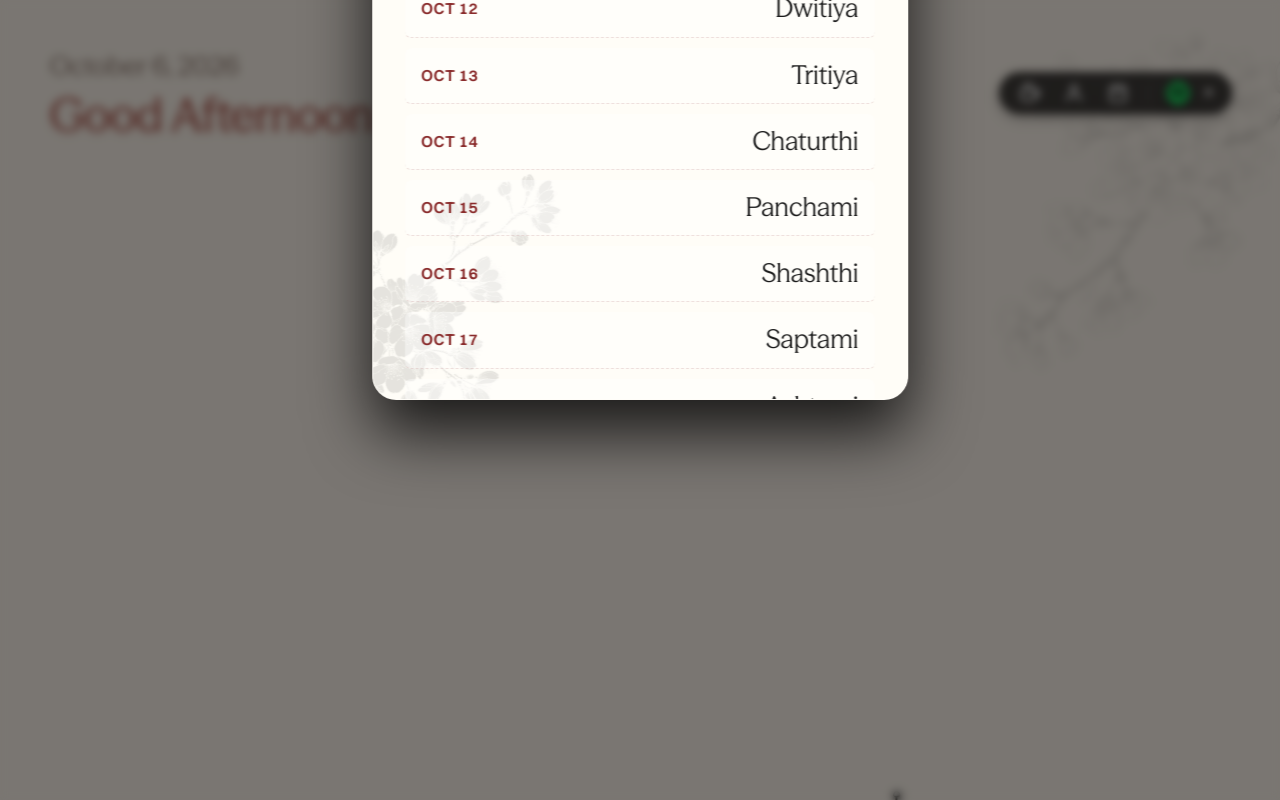
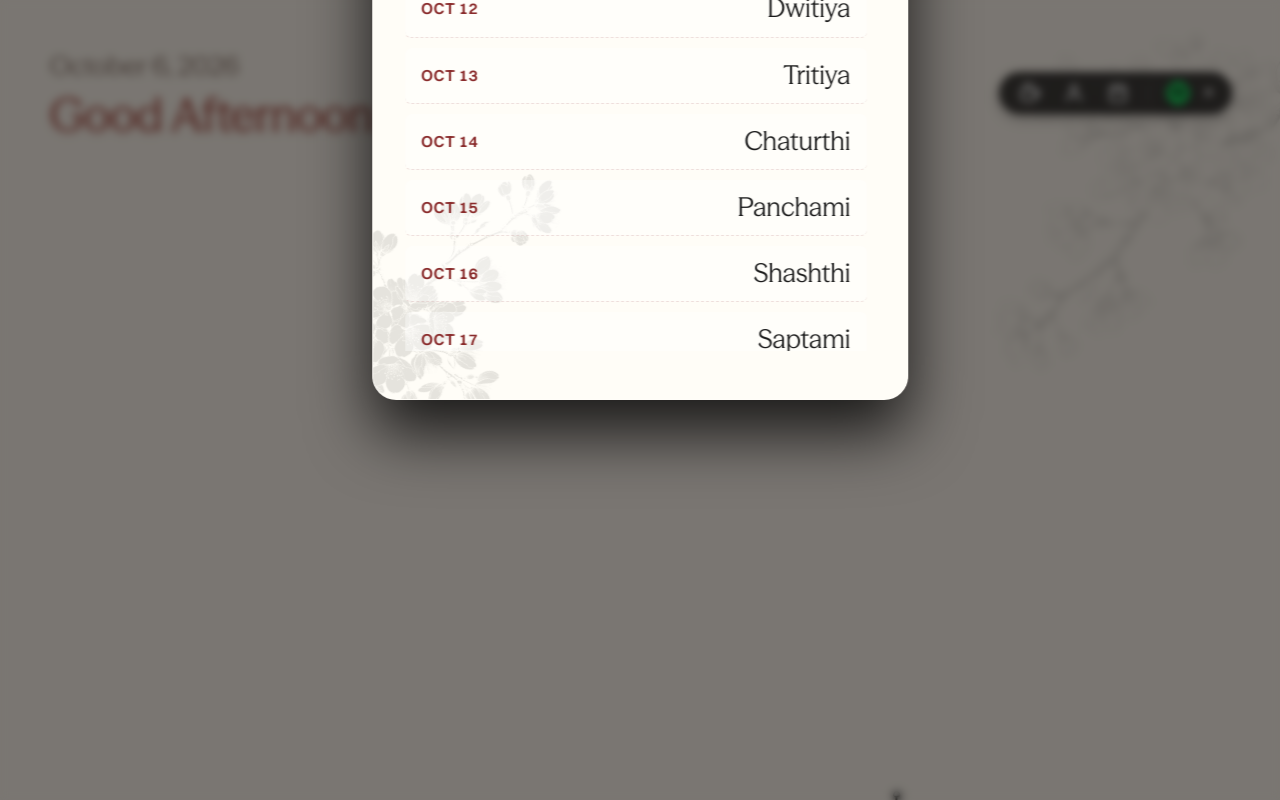
Before and after one commit to pradhan-not-found/The-Radio-, a React (Vite) app: page / in a window 1280 px wide. Both pictures are taken after a click on the button 1118 px from the left and 93 px from the top of the page. Shown: the top 800 px of the page. Built offline with nearby package versions, Linux system fonts and the light colour scheme.

Commit message:
fix: convert calendar to inner-scrollable container to prevent flex bounds clipping on all devices

```diff
--- a/src/App.tsx
+++ b/src/App.tsx
@@ -300,7 +300,7 @@ export function App() {
               </svg>
             </div>
 
-            <div className="calendar-dates-container" style={{ display: 'flex', flexDirection: 'column', gap: '10px', width: '100%' }}>
+            <div className="calendar-dates-container" style={{ display: 'flex', flexDirection: 'column', gap: '10px', width: '100%', overflowY: 'auto', flex: 1, minHeight: 0, paddingRight: '8px' }}>
               {Object.entries(PUJA_DATES).map(([date, event]) => {
                 const parts = date.split('-');
                 const formatted = `Oct ${parts[1]}`;
--- a/src/index.css
+++ b/src/index.css
@@ -1515,6 +1515,9 @@ body {
   color: #1a1a1a !important;
   padding: 48px 32px;
   position: relative;
+  overflow: hidden !important;
+  display: flex;
+  flex-direction: column;
 }
 
 .calendar-row {
@@ -1527,6 +1530,13 @@ body {
   border-radius: 6px;
   background: rgba(255, 255, 255, 0.4);
   transition: all 0.3s ease;
+}
+
+.calendar-dates-container::-webkit-scrollbar {
+  display: none;
+}
+.calendar-dates-container {
+  scrollbar-width: none;
 }
 
 /* Mobile Devices */
@@ -1599,6 +1609,7 @@ body {
 
   .calendar-modal {
     padding: 32px 16px;
+    padding-bottom: 24px;
   }
   .calendar-row {
     padding: 12px 12px;
```
